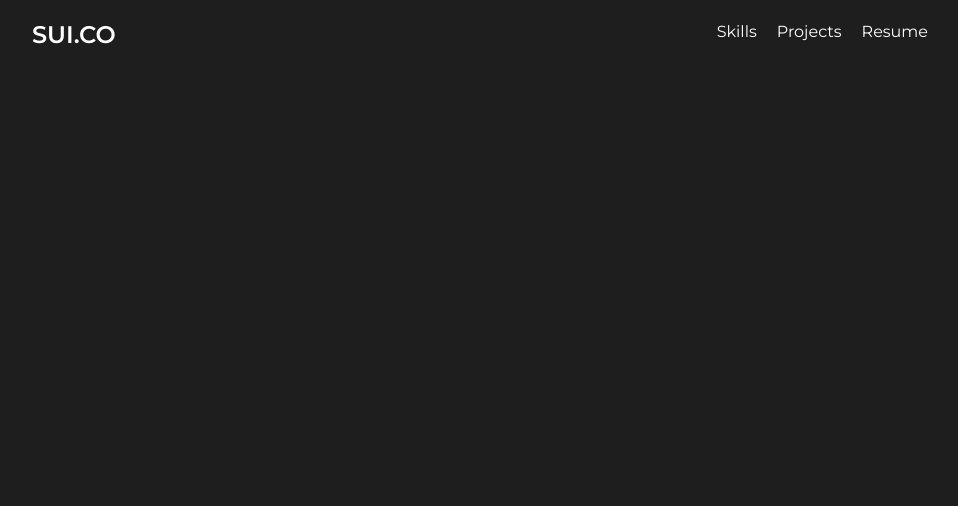
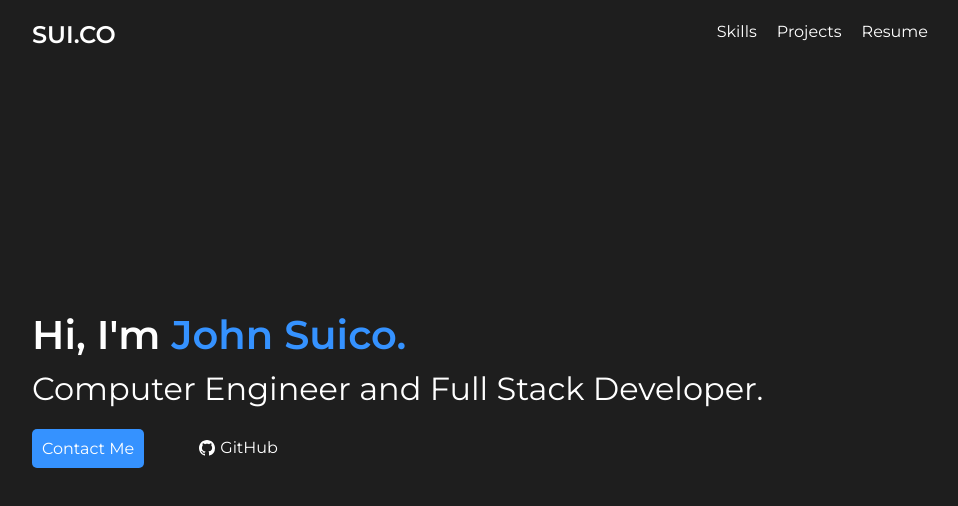
Before and after one commit to johnsuico/suico-portfolio, a React (Create React App) app: page / in a window 1280 px wide. Shown: the top 506 px of the page, without its empty margins (160-1118 px from the left). Built offline with nearby package versions, Linux system fonts and the light colour scheme; the HTML template or start-up script is replaced by a standard one.

Commit message:
Finish hero section

```diff
--- a/src/Components/Landing/Landing.css
+++ b/src/Components/Landing/Landing.css
@@ -0,0 +1,65 @@
+.landing-content-container {
+  width: 70%;
+  margin: auto;
+  height: 80vh;
+  display: flex;
+  align-items: center;
+}
+
+.hero-content {
+  color: white;
+}
+
+.hero-title {
+  font-size: 40px;
+  font-weight: 600;
+}
+
+.hero-title span {
+  color: var(--AccentBlue);
+}
+
+.hero-caption {
+  font-size: 32px;
+  margin-top: 10px;
+}
+
+.hero-buttons {
+  display: flex;
+  width: 35%;
+  justify-content: space-between;
+  margin-top: 20px;
+  align-items: center;
+}
+
+.hero-buttons a {
+  text-decoration: none;
+  color: white;
+}
+
+.hero-link {
+  padding: 10px 10px;
+  background-color: var(--AccentBlue);
+  border-radius: 5px;
+  transition: 0.3s all;
+}
+
+.hero-link:hover {
+  background-color: var(--AccentBlueSecondary);
+}
+
+.github-btn {
+  display: flex;
+  align-items: center;
+  padding: 10px 10px;
+  border-bottom: 1px solid transparent;
+  transition: 0.3s all;
+}
+
+.github-btn:hover {
+  border-bottom: 1px solid white;
+}
+
+.github-icon {
+  margin-right: 5px;
+}
--- a/src/Components/Landing/Landing.jsx
+++ b/src/Components/Landing/Landing.jsx
@@ -1,7 +1,10 @@
 import React from 'react'
+import { Link } from 'react-router-dom';
 
 // Import CSS
 import './Landing.css';
+
+import { BsGithub } from 'react-icons/bs';
 
 // Import Navbar
 import { Navbar } from '../';
@@ -10,6 +13,19 @@ const Landing = () => {
   return (
     <div className="landing-container">
       <Navbar />
+      <div className="landing-content-container">
+        <div className="hero-content">
+          <h2 className="hero-title">Hi, I'm <span>John Suico.</span></h2>
+          <p className="hero-caption">Computer Engineer and Full Stack Developer.</p>
+          <div className="hero-buttons">
+            <Link to="/" className="hero-link">Contact Me</Link>
+            <div className="github-btn">
+              <BsGithub className="github-icon" />
+              <a href="https://github.com/johnsuico" target="_blank"  rel="noreferrer">GitHub</a>
+            </div>
+          </div>
+        </div>
+      </div>
     </div>
   )
 }
```
